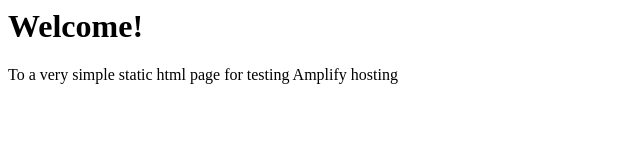
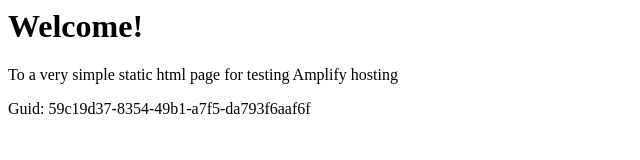
Before and after one commit to aws-aemilia-bom/Github-PR-Commit-Integration-Test-DoNotTouch-Gith-OKSLNVO2-v1-prod-ap-south-1, a website: page src/index.html in a window 1280 px wide. Shown: the whole page, without its empty margins (0-640 px from the left). Drawn offline with Linux system fonts and the light colour scheme.

Commit message:
commit from integ tests

```diff
--- a/src/index.html
+++ b/src/index.html
@@ -1,3 +1,5 @@
+
+
 <html lang="en">
 
 <head>
@@ -10,6 +12,6 @@
 <body>
     <h1>Welcome!</h1>
     <p>To a very simple static html page for testing Amplify hosting</p>
-</body>
+    <p>Guid: 59c19d37-8354-49b1-a7f5-da793f6aaf6f</p></body>
 
 </html>
```
